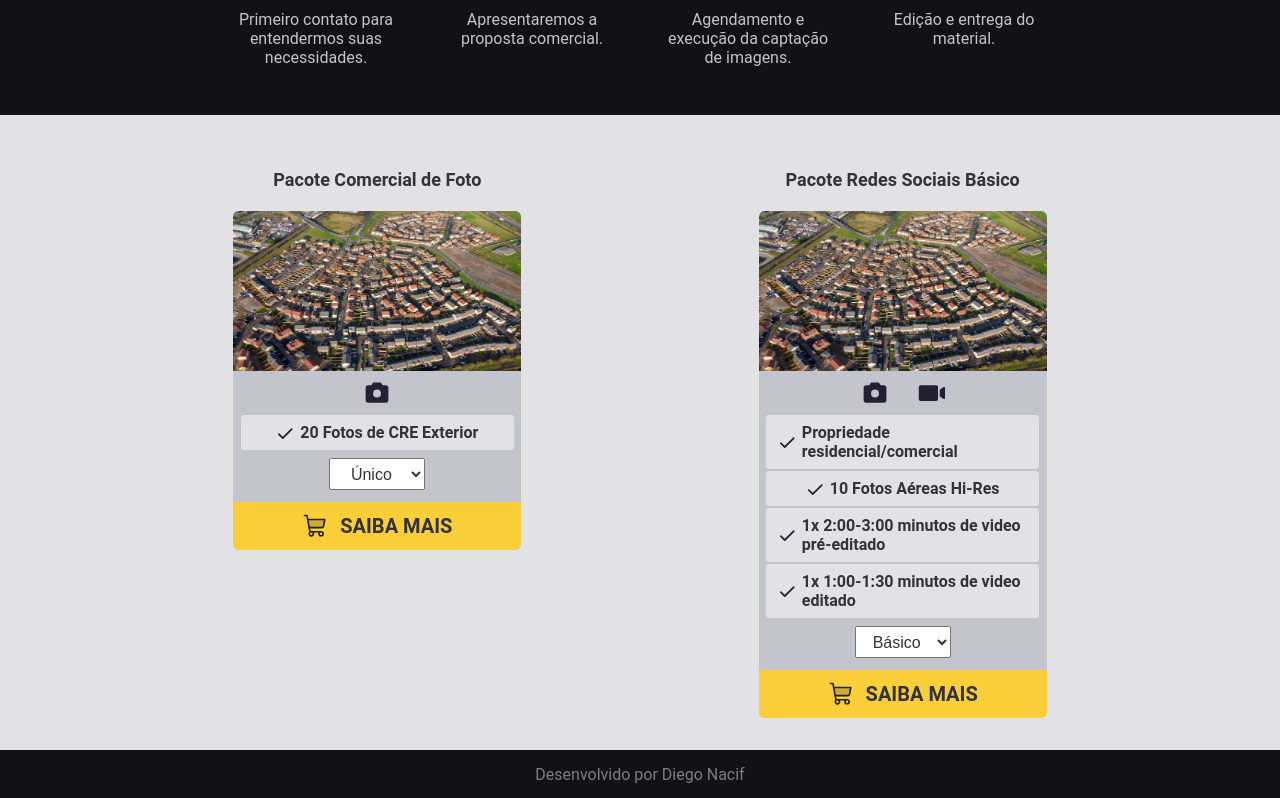
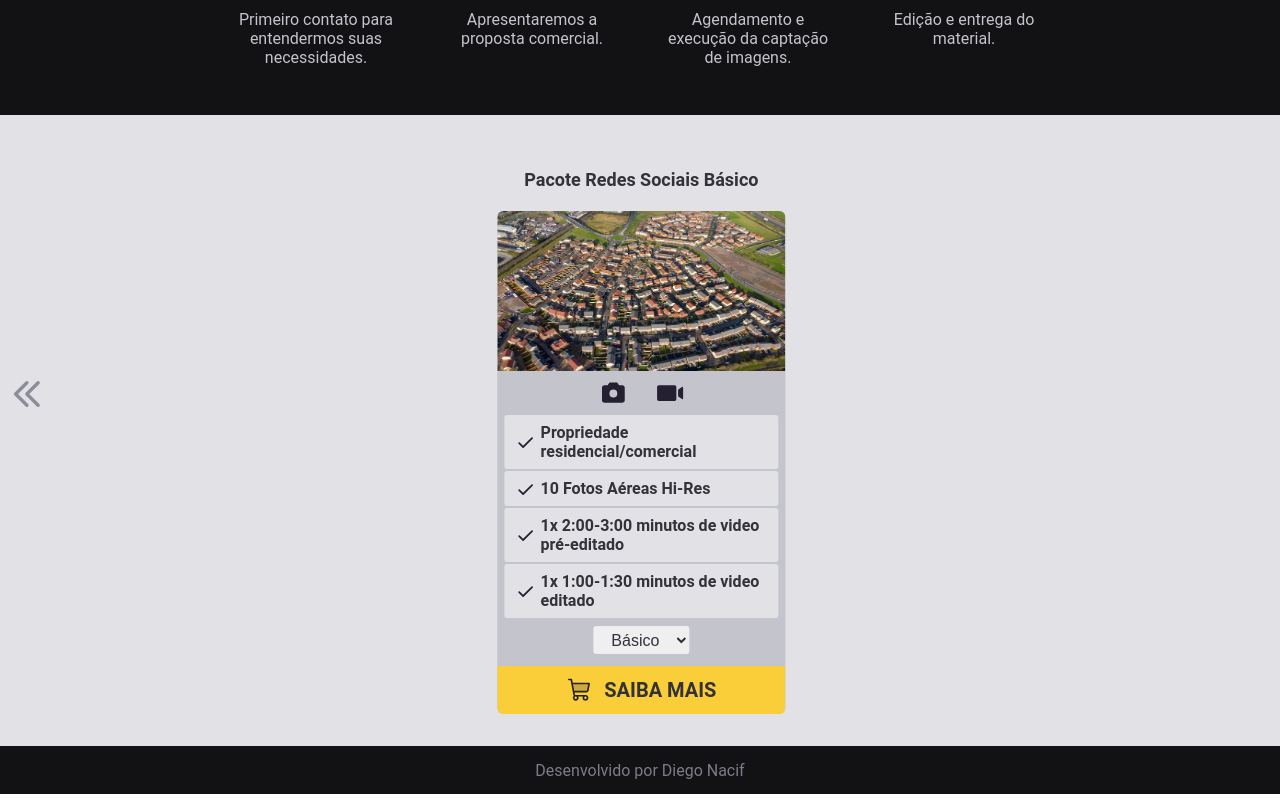
Before and after one commit to diegonacif/beetakes, a React (Vite) app: page / in a window 1280 px wide. Shown: the part 1824-2622 px from the top of the page. Built offline with nearby package versions, Linux system fonts and the light colour scheme.

Commit message:
feat: embla carousel on packs section

```diff
--- a/package.json
+++ b/package.json
@@ -12,6 +12,8 @@
   "dependencies": {
     "@phosphor-icons/react": "^2.0.15",
     "@react-spring/web": "^9.7.3",
+    "embla-carousel-autoplay": "^8.0.0",
+    "embla-carousel-react": "^8.0.0",
     "hamburger-react": "^2.5.0",
     "react": "^18.2.0",
     "react-dom": "^18.2.0",
--- a/src/components/Packs/components/Pack/styles.ts
+++ b/src/components/Packs/components/Pack/styles.ts
@@ -12,6 +12,15 @@ export const PackContainer = styled.div`
     height: 4rem;
     width: fit-content;
     margin: 0 auto;
+
+    -webkit-user-select: none;
+    -khtml-user-select: none;
+    -moz-user-select: none;
+    -ms-user-select: none;
+    -o-user-select: none;
+    user-select: none;
+
+    cursor: default;
 
     span {
       font-size: 1.125rem;
@@ -43,12 +52,20 @@ export const PackList = styled.div`
   align-items: center;
   gap: 0.125rem;
   padding-bottom: 0.5rem;
+
+  -webkit-user-select: none;
+  -khtml-user-select: none;
+  -moz-user-select: none;
+  -ms-user-select: none;
+  -o-user-select: none;
+  user-select: none;
+
+  cursor: default;
 `;
 
 export const ItemsRow = styled.div`
   display: flex;
   align-items: center;
-  justify-content: center;
   gap: 0.375rem;
   background-color: ${(props)=> props.theme['gray-100']};
   width: 95%;
@@ -66,10 +83,12 @@ export const ItemsRow = styled.div`
 export const PackSelect = styled.select`
   text-align: center;
   width: 6rem;
-  height: 2rem;
+  height: 1.75rem;
   margin: 0 auto;
   font-size: 1rem;
   color: ${(props)=> props.theme['gray-600']};
+  border-radius: 3px;
+  border: 0;
   cursor: pointer;
 `;
 
--- a/src/components/Packs/index.tsx
+++ b/src/components/Packs/index.tsx
@@ -1,15 +1,97 @@
+import { useCallback, useEffect, useRef, useState } from "react";
 import { Pack } from "./components/Pack";
 import { PacksContainer } from "./styles";
 import { packsData } from "../../constants/packsData";
+import useEmblaCarousel from 'embla-carousel-react'
+import Autoplay from 'embla-carousel-autoplay'
+
+import { EmblaCarouselType } from 'embla-carousel'
+import { CaretDoubleLeft, CaretDoubleRight } from "@phosphor-icons/react";
+
 
 export function Packs() {
+  // Embla Carousel
+  const carouselRef = useRef(null)
+
+  const [emblaRef, emblaApi] = useEmblaCarousel(
+    { containScroll: false },
+    [Autoplay({
+      stopOnInteraction: true,
+      delay: 5000,
+    })]
+  )
+
+  const [canScrollPrev, setCanScrollPrev] = useState(false);
+  const [canScrollNext, setCanScrollNext] = useState(true);
+
+  const scrollPrev = useCallback(() => {
+    if (emblaApi) emblaApi.scrollPrev()
+  }, [emblaApi])
+
+  const scrollNext = useCallback(() => {
+    if (emblaApi) emblaApi.scrollNext()
+  }, [emblaApi])
+
+  const onSelect = useCallback((emblaApi: EmblaCarouselType) => {
+    setCanScrollPrev(emblaApi.canScrollPrev())
+    setCanScrollNext(emblaApi.canScrollNext())
+  }, [])
+
+  useEffect(() => {
+    if (emblaApi) {
+      emblaApi.on('select', onSelect)
+    }
+  }, [emblaApi, onSelect])
+
   return (
     <PacksContainer>
-      {
-        packsData.map((pack, index) => (
-          <Pack key={index} data={pack} />
-        ))
-      }
+      <div className="embla">
+        <div className="embla__viewport" ref={emblaRef}>
+          <div className="embla__container">
+            {
+              packsData.map((pack, index) => (
+                <div className="embla__slide" key={index} ref={carouselRef}>
+                  <Pack data={pack} />
+                </div>
+              ))
+            }
+          </div>
+        </div>
+        {
+          canScrollPrev && (
+            <div className="carousel-btn left-btn">
+              <CaretDoubleLeft
+                size={36}
+                weight="bold"
+                onClick={scrollPrev}
+              />
+            </div>
+          )
+        }
+        {
+          canScrollNext && (
+            <div className="carousel-btn right-btn">
+              <CaretDoubleRight
+                size={36}
+                weight="bold"
+                onClick={scrollNext}
+              />
+            </div>
+          )
+        }
+        {/* <span
+          className={`${!canScrollPrev ? 'carousel-btn left-btn scroll-button-off' : 'carousel-btn left-btn'}`}
+          onClick={scrollPrev}
+        >
+          &lt;
+        </span>
+        <span
+          className={`${!canScrollNext ? 'carousel-btn right-btn scroll-button-off' : 'carousel-btn right-btn'}`}
+          onClick={scrollNext}
+        >
+          &gt;
+        </span> */}
+      </div>
     </PacksContainer>
   )
 }
--- a/src/components/Packs/styles.ts
+++ b/src/components/Packs/styles.ts
@@ -1,6 +1,54 @@
 import styled from "styled-components";
 
 export const PacksContainer = styled.div`
+  .embla {
+    position: relative;
+    overflow: hidden;
+    width: 100vw;
+  }
+  .embla__container {
+    display: flex;
+    color: black;
+  }
+  .embla__slide {
+    display: flex;
+    flex: 0 0 100%;
+    justify-content: center;
+    min-width: 0;
+  }
+
+  .carousel-btn {
+      /* position: relative; */
+      display: flex;
+      align-items: center;
+      justify-content: center;
+      width: 2.5rem;
+      height: 2.5rem;
+      color: ${(props) => props.theme['gray-400']};
+      font-size: 2rem;
+      font-weight: 600;
+      /* top: 0.1rem; */
+      border-radius: 9999px;
+      cursor: pointer;
+      transition: color 0.3s;
+
+      /* &.scroll-button-off {
+        color: ${(props) => props.theme['gray-300']};
+      } */
+
+      &.left-btn {
+        position: absolute;
+        left: -0.25rem;
+        top: 40%;
+      }
+
+      &.right-btn {
+        position: absolute;
+        right: -0.25rem;
+        top: 40%;
+      }
+    }
+
   display: flex;
   flex-wrap: wrap;
   justify-content: space-evenly;
```
Also changed, not shown: 1 other file (tests, documents, lock files or other folders).
